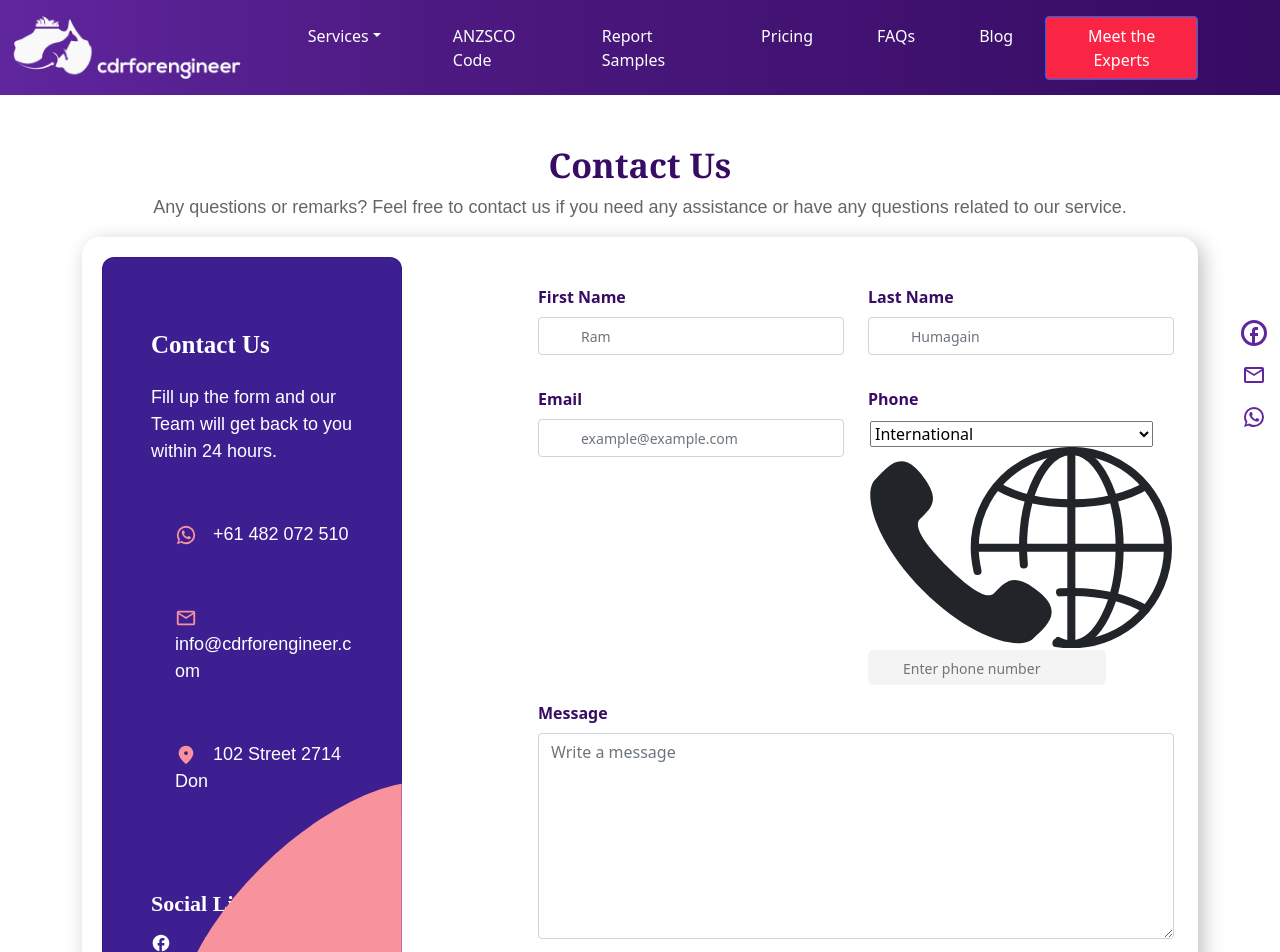
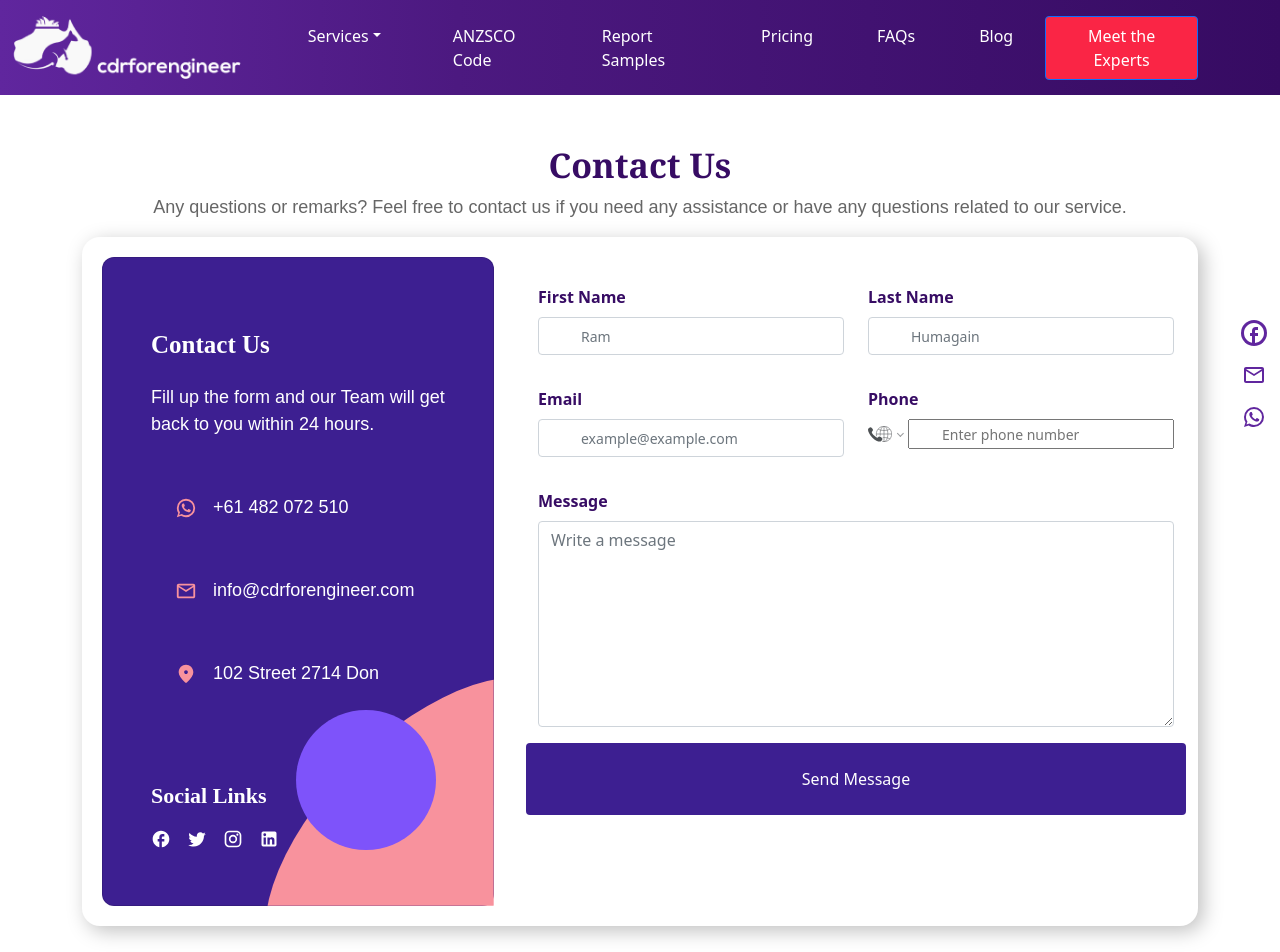
Before and after one commit to binod0233/cdrforengineer_next, a Next.js app: page /contactus in a window 1280 px wide. Shown: the top 952 px of the page. Built offline with nearby package versions, Linux system fonts and the light colour scheme.

Commit message:
git commit -m "PCD-89 update-c"

```diff
--- a/pages/_app.js
+++ b/pages/_app.js
@@ -1,16 +1,15 @@
-import '../styles.css'
-import 'bootstrap/dist/css/bootstrap.css'
-import {useRef,useEffect} from 'react'
-import Head from 'next/head'
-import Header from '../components/Header'
-import Footer from '../components/Footer'
+import "../styles.css";
+import "bootstrap/dist/css/bootstrap.css";
+import { useRef, useEffect } from "react";
+import Head from "next/head";
+import Header from "../components/Header";
+import Footer from "../components/Footer";
 import Socials from "../components/Socials";
 import TakeMeToTop from "../components/TakeMeToTop";
-import TagManager from 'react-gtm-module'
-import { SSRProvider } from 'react-bootstrap';
+import TagManager from "react-gtm-module";
+import { SSRProvider } from "react-bootstrap";
 import Chatra from "@chatra/chatra";
-import Script from 'next/script'
-
+import Script from "next/script";
 
 let config = {
   setup: {
@@ -23,31 +22,29 @@ let config = {
   ID: "yu7tz9shLi6uZn26p",
 };
 
-
 const tagManagerArgs = {
-  gtmId: 'GTM-MH9PVKT'
-}
-
+  gtmId: "GTM-MH9PVKT",
+};
 
 function MyApp({ Component, pageProps }) {
-  useEffect(()=>{
-    TagManager.initialize(tagManagerArgs)
-
-  },[])
+  useEffect(() => {
+    TagManager.initialize(tagManagerArgs);
+  }, []);
   const headScroll = useRef(null);
 
-  const scrollToTop = ()=>{
+  const scrollToTop = () => {
     headScroll.current.scrollIntoView();
-  }
-  useEffect(()=>{
+  };
+  //   useEffect(()=>{
 
-    window.__lc = window.__lc || {};
-    window.__lc.license = 14286585;
-    ;(function(n,t,c){function i(n){return e._h?e._h.apply(null,n):e._q.push(n)}var e={_q:[],_h:null,_v:"2.0",on:function(){i(["on",c.call(arguments)])},once:function(){i(["once",c.call(arguments)])},off:function(){i(["off",c.call(arguments)])},get:function(){if(!e._h)throw new Error("[LiveChatWidget] You can't use getters before load.");return i(["get",c.call(arguments)])},call:function(){i(["call",c.call(arguments)])},init:function(){var n=t.createElement("script");n.async=!0,n.type="text/javascript",n.src="https://cdn.livechatinc.com/tracking.js",t.head.appendChild(n)}};!n.__lc.asyncInit&&e.init(),n.LiveChatWidget=n.LiveChatWidget||e}(window,document,[].slice))
-//     Chatra("init", config);
-// Chatra("pageView");
-  },[])
-  return<SSRProvider>
+  //     window.__lc = window.__lc || {};
+  //     window.__lc.license = 14286585;
+  //     ;(function(n,t,c){function i(n){return e._h?e._h.apply(null,n):e._q.push(n)}var e={_q:[],_h:null,_v:"2.0",on:function(){i(["on",c.call(arguments)])},once:function(){i(["once",c.call(arguments)])},off:function(){i(["off",c.call(arguments)])},get:function(){if(!e._h)throw new Error("[LiveChatWidget] You can't use getters before load.");return i(["get",c.call(arguments)])},call:function(){i(["call",c.call(arguments)])},init:function(){var n=t.createElement("script");n.async=!0,n.type="text/javascript",n.src="https://cdn.livechatinc.com/tracking.js",t.head.appendChild(n)}};!n.__lc.asyncInit&&e.init(),n.LiveChatWidget=n.LiveChatWidget||e}(window,document,[].slice))
+  // //     Chatra("init", config);
+  // // Chatra("pageView");
+  //   },[])
+  return (
+    <SSRProvider>
       <div ref={headScroll}></div>
       <Socials />
       <TakeMeToTop scrollToTop={scrollToTop} />
@@ -55,14 +52,17 @@ function MyApp({ Component, pageProps }) {
         <meta charSet="utf-8" />
         <meta name="viewport" content="width=device-width, initial-scale=1" />
         <meta name="theme-color" content="#000000" />
-    <meta name="google-site-verification" content="KceQ_VgcoIBknsBsN-hHU5QZSLifvhWogYHgEZQYtzo" />
-
+        <meta
+          name="google-site-verification"
+          content="KceQ_VgcoIBknsBsN-hHU5QZSLifvhWogYHgEZQYtzo"
+        />
       </Head>
 
-  <Header scrollToTop={scrollToTop}/>
+      <Header scrollToTop={scrollToTop} />
       <Component {...pageProps} />
-  <Footer/>
+      <Footer />
     </SSRProvider>
+  );
 }
 
-export default MyApp
+export default MyApp;
--- a/pages/contactus.js
+++ b/pages/contactus.js
@@ -1,29 +1,35 @@
 import React from "react";
-import Head from 'next/head'
-import {useRouter} from 'next/router'
+import Head from "next/head";
+import { useRouter } from "next/router";
 import { Card, Container, Row, Button } from "react-bootstrap";
 import PurpleHeading from "../components/PurpleHeading";
 import TextParagraph from "../components/TextParagraph";
 import ContactUsForm from "../components/Contactus/ContactUsForm";
-import FacebookOutlinedIcon from '@mui/icons-material/FacebookOutlined';
-import EmailOutlinedIcon from '@mui/icons-material/EmailOutlined';
-import WhatsAppIcon from '@mui/icons-material/WhatsApp';
-import FmdGoodRoundedIcon from '@mui/icons-material/FmdGoodRounded';
-import TwitterIcon from '@mui/icons-material/Twitter';
-import InstagramIcon from '@mui/icons-material/Instagram';
-import LinkedInIcon from '@mui/icons-material/LinkedIn';
+import FacebookOutlinedIcon from "@mui/icons-material/FacebookOutlined";
+import EmailOutlinedIcon from "@mui/icons-material/EmailOutlined";
+import WhatsAppIcon from "@mui/icons-material/WhatsApp";
+import FmdGoodRoundedIcon from "@mui/icons-material/FmdGoodRounded";
+import TwitterIcon from "@mui/icons-material/Twitter";
+import InstagramIcon from "@mui/icons-material/Instagram";
+import LinkedInIcon from "@mui/icons-material/LinkedIn";
+import { MonetizationOn } from "@mui/icons-material";
 
 const ContactUs = () => {
-  const router = useRouter()
-  const canonicalUrl = (`https://www.cdrforengineer.com` + (router.asPath === "/" ? "": router.asPath)).split("?")[0];
+  const router = useRouter();
+  const canonicalUrl = (
+    `https://www.cdrforengineer.com` +
+    (router.asPath === "/" ? "" : router.asPath)
+  ).split("?")[0];
 
   return (
     <Container>
       <Head>
         <title>Contact Us | CDR For Engineer</title>
-      <meta name='description' content='We are available 24 hours 7 days and you can reach to us through different medium like phone email  | CDR For Engineer'/>
+        <meta
+          name="description"
+          content="We are available 24 hours 7 days and you can reach to us through different medium like phone email  | CDR For Engineer"
+        />
         <link rel="canonical" href={canonicalUrl} />
-
       </Head>
       <PurpleHeading title="Contact Us" />
       <TextParagraph
@@ -41,7 +47,7 @@ const ContactUs = () => {
           }}
         >
           <div className="d-flex contactUsFull">
-            <div  style={{ flex: "0.4" }} className="p-1 contactUsHalf">
+            <div style={{ flex: "0.4" }} className="p-1 contactUsHalf">
               <Card
                 className="p-md-5 p-2"
                 style={{ background: "#3D1F91", borderRadius: "12px" }}
@@ -59,6 +65,17 @@ const ContactUs = () => {
                     bottom: "-30px",
                     right: "-130px",
                     transform: "rotate(-45deg)",
+                  }}
+                ></div>
+                <div
+                  className="position-absolute contactUsDesignBubble"
+                  style={{
+                    height: "140px",
+                    width: "140px",
+                    background: "#7E53FA",
+                    borderRadius: "70px",
+                    bottom: "55px",
+                    right: "57px",
                   }}
                 ></div>
                 <h1
@@ -94,8 +111,10 @@ const ContactUs = () => {
                     fontFamily: "Arial",
                   }}
                 >
-                  <WhatsAppIcon className="me-3" style={{color: "#F8929D", fontSize: "22px" }}/>
-
+                  <WhatsAppIcon
+                    className="me-3"
+                    style={{ color: "#F8929D", fontSize: "22px" }}
+                  />
                   +61 482 072 510
                 </p>
 
@@ -107,8 +126,10 @@ const ContactUs = () => {
                     fontFamily: "Arial",
                   }}
                 >
-                  <EmailOutlinedIcon  className='me-3' style={{ color: "#F8929D", fontSize: "22px" }}/>
-
+                  <EmailOutlinedIcon
+                    className="me-3"
+                    style={{ color: "#F8929D", fontSize: "22px" }}
+                  />
                   info@cdrforengineer.com
                 </p>
 
@@ -120,9 +141,10 @@ const ContactUs = () => {
                     fontFamily: "Arial",
                   }}
                 >
-                  <FmdGoodRoundedIcon className="me-3"
-                    style={{ color: "#F8929D", fontSize: "22px" }}/>
-
+                  <FmdGoodRoundedIcon
+                    className="me-3"
+                    style={{ color: "#F8929D", fontSize: "22px" }}
+                  />
                   102 Street 2714 Don
                 </p>
 
@@ -139,36 +161,71 @@ const ContactUs = () => {
                 </h1>
                 <Row>
                   <div className="d-flex flex-row my-2">
-                    <FacebookOutlinedIcon style={{
-                        fontSize: "20px",
-                        color: "white",
-                        cursor: "pointer",
-                      }} className='me-3'/>
-                   <TwitterIcon  style={{
+                    <a
+                      href="https://www.facebook.com/cdrforengineer001"
+                      target="_blank"
+                      rel="noreferrer"
+                      style={{ textDecoration: "none", color: "white" }}
+                    >
+                      <FacebookOutlinedIcon
+                        style={{
                           fontSize: "20px",
                           color: "white",
                           cursor: "pointer",
                         }}
-                      className='mx-3'/>
-                    <InstagramIcon style={{
+                        className="me-2"
+                      />
+                    </a>
+                    <a
+                      href="https://twitter.com/"
+                      target="_blank"
+                      rel="noreferrer"
+                      style={{ textDecoration: "none", color: "white" }}
+                    >
+                      <TwitterIcon
+                        style={{
                           fontSize: "20px",
                           color: "white",
                           cursor: "pointer",
                         }}
-                      className="mx-3"
+                        className="mx-2"
                       />
-<LinkedInIcon style={{
+                    </a>
+                    <a
+                      href="https://www.instagram.com/cdrforengineer/"
+                      target="_blank"
+                      rel="noreferrer"
+                      style={{ textDecoration: "none", color: "white" }}
+                    >
+                      <InstagramIcon
+                        style={{
                           fontSize: "20px",
                           color: "white",
                           cursor: "pointer",
                         }}
-                      className="mx-3"/>
-
+                        className="mx-2"
+                      />
+                    </a>
+                    <a
+                      href="https://www.facebook.com/cdrforengineer001"
+                      target="_blank"
+                      rel="noreferrer"
+                      style={{ textDecoration: "none", color: "white" }}
+                    >
+                      <LinkedInIcon
+                        style={{
+                          fontSize: "20px",
+                          color: "white",
+                          cursor: "pointer",
+                        }}
+                        className="mx-2"
+                      />
+                    </a>
                   </div>
                 </Row>
               </Card>
             </div>
-            <div     style={{ flex: "0.6" }} className="px-4 contactUsHalf">
+            <div style={{ flex: "0.6" }} className="px-4 contactUsHalf">
               <ContactUsForm />
             </div>
           </div>
@@ -188,9 +245,15 @@ const ContactUs = () => {
                 paddingLeft: "20px",
               }}
             >
-              {" "}
-              <WhatsAppIcon className='me-2'/>
+              <a
+                href="https://api.whatsapp.com/send?phone=61482072510"
+                target="_blank"
+                rel="noreferrer"
+                style={{ textDecoration: "none", color: "white" }}
+              >
+                <WhatsAppIcon className="me-2" />
                 Whatsapp
+              </a>
             </Button>
             <Button
               className="mx-3"
@@ -208,7 +271,7 @@ const ContactUs = () => {
                 rel="noreferrer"
                 style={{ textDecoration: "none", color: "white" }}
               >
-                          <FacebookOutlinedIcon className='m-1'/>
+                <FacebookOutlinedIcon className="m-1" />
                 Facebook
               </a>
             </Button>
--- a/styles.css
+++ b/styles.css
@@ -1,8 +1,7 @@
-
 /* App js page */
- * body html{
-  margin:0 ;
-  padding: 0 ;
+* body html {
+  margin: 0;
+  padding: 0;
 }
 
 .contactUsFormLabel {
@@ -17,10 +16,9 @@
 .blogsTabsTitle:hover {
   color: rgb(170, 153, 223) !important;
 }
-.css-16eb2bn{
+.css-16eb2bn {
   background-color: #370c64 !important;
 }
-
 
 @media screen and (max-width: 540px) {
   * html body {
@@ -51,7 +49,7 @@
   ) !important;
   min-height: 40rem;
   overflow: hidden;
-    font-family: Cambria, Cochin, Georgia, Times, 'Times New Roman', serif;
+  font-family: Cambria, Cochin, Georgia, Times, "Times New Roman", serif;
 }
 .formSubmitButton {
   background-color: #fa2545;
@@ -74,12 +72,12 @@
   .formContainer {
     margin-bottom: 10px;
   }
-    .formContainerDiv{
-      width:90% !important;
+  .formContainerDiv {
+    width: 90% !important;
   }
 }
 
-  .PhoneInputCountry {
+/* .PhoneInputCountry {
   padding: 2px;
 }
 .PhoneInputInput {
@@ -89,7 +87,7 @@
   background-color: #f4f4f4 !important;
   padding-left: 5px;
   border-radius: 5px;
-  }
+} */
 .acceptedBackgrounded {
   background: linear-gradient(
     90deg,
@@ -161,7 +159,6 @@
   font-weight: 400;
   font-size: 18px;
 }
-
 
 .takeHelpParagraph {
   font-family: Arial;
@@ -294,13 +291,12 @@
   .whatClientSayName {
     margin-top: 45px !important;
   }
-    .onTimeDelivery{
+  .onTimeDelivery {
     margin-left: 0 !important;
-      width:100% !important;
-      height:fit-content !important
+    width: 100% !important;
+    height: fit-content !important;
   }
 }
-
 
 .container {
   padding: 0 2rem;
@@ -386,7 +382,6 @@
   border: 1px solid #eaeaea;
   border-radius: 10px;
   transition: color 0.15s ease, border-color 0.15s ease;
-    max-width: 300px;
 }
 
 .card:hover,
@@ -448,7 +443,7 @@
   text-decoration: none;
   color: #60269e;
   cursor: pointer;
-    background:#60269e;
+  background: #60269e;
 }
 .iconContainer:hover {
   color: #60269e;
@@ -498,36 +493,31 @@
   ) !important;
 }
 
-
-  .headerDropdownRows{
-    color:white;
-    font-size:13px
+.headerDropdownRows {
+  color: white;
+  font-size: 13px;
 }
-  .headerDropdownList{
-    display:flex;
+.headerDropdownList {
+  display: flex;
   flex-direction: column;
 }
-  .headerDropdownLink{
+.headerDropdownLink {
   text-decoration: none;
-    color:white;
+  color: white;
   font-weight: 400;
   z-index: 99;
-
 }
-  .headerDropdownLink:hover{
-    color:white;
-
+.headerDropdownLink:hover {
+  color: white;
 }
-  .tooltip1:hover .headerAnzsco{
+.tooltip1:hover .headerAnzsco {
   visibility: visible !important;
 }
 
-  .navbar-toggler{
-    border:2px solid white !important;
-    color:white;
+.navbar-toggler {
+  border: 2px solid white !important;
+  color: white;
 }
-
-
 
 .navbar-expand-lg .navbar-nav .dropdown-menu {
   background: #60269e;
@@ -552,30 +542,26 @@
     width: "100px";
     height: "40px";
   }
-    .headerAnzsco{
+  .headerAnzsco {
     margin-left: -60px !important;
-      width:300px !important;
+    width: 300px !important;
     height: fit-content !important;
     font-size: 10px !important;
-
   }
-    .headerDropdownRows{
+  .headerDropdownRows {
     font-size: 12px !important;
   }
-    .headerDropdownLink{
+  .headerDropdownLink {
     font-size: 8px !important;
-
   }
-    .headerDropdownList{
+  .headerDropdownList {
     font-size: 8px !important;
-
   }
   .nav-item {
     background: #60269e !important;
   }
-    .navbar-nav{
+  .navbar-nav {
     background: #60269e !important;
-
   }
   .navbar-brand > img {
     width: "100%";
@@ -629,7 +615,7 @@
   font-size: 18px;
 }
 @media screen and (max-width: 540px) {
-    .allFooter{
+  .allFooter {
     padding-top: 0;
   }
   .footerServices {
@@ -647,11 +633,11 @@
   .upperFooter {
     font-size: 10px;
   }
-    .footerImage{
-      height:70px !important;
+  .footerImage {
+    height: 70px !important;
     margin-left: -10px !important;
   }
-    .footerServicesTitle{
+  .footerServicesTitle {
     margin-top: 40px !important;
   }
 }
@@ -663,36 +649,28 @@
   height: 320px;
 }
 
-
-
-  a{
+a {
   color: white !important;
   text-decoration: none !important;
 }
 
-
 /* 404 page */
 
-
 @media screen and (max-width: 600px) {
-
-  .a404{
+  .a404 {
     font-size: 30px !important;
-      margin-top: 30px ;
+    margin-top: 30px;
   }
-  .sorry{
+  .sorry {
     font-size: 15px !important;
   }
 
-  .link{
+  .link {
     font-size: 10px !important;
   }
 }
 
-
-
 /* //Specific anzo code */
-
 
 /* .occupationListItem:hover{
   background-color: #925DC9 !important;
@@ -709,7 +687,6 @@
     font-size: 10px !important;
   }
 }
-
 
 /* FAQ Page*/
 
@@ -743,15 +720,12 @@
   color: white !important;
   border: 2px solid #370c64 !important;
   background-color: transparent !important;
-
 }
-.accordion-header{
+.accordion-header {
   background-color: transparent !important;
-
 }
-.accordion-button{
+.accordion-button {
   background-color: transparent !important;
-
 }
 
 .accordion-item:first-of-type .accordion-button {
@@ -761,8 +735,6 @@
   border-radius: 10px;
 }
 
-
-
 /* Pricing Page */
 
 .featuresTitle {
@@ -771,20 +743,20 @@
   background-color: none;
   border-radius: 10px 10px 10px 0px;
 }
-.orderNowButton:hover{
+.orderNowButton:hover {
   transform: scale(1.01);
 }
-.pricingViewFeaturesButton:active{
-outline:none !important;
-border:none !important;
+.pricingViewFeaturesButton:active {
+  outline: none !important;
+  border: none !important;
 }
-.pricingViewFeaturesButton.active{
-  outline:none !important;
-  border:none !important;
+.pricingViewFeaturesButton.active {
+  outline: none !important;
+  border: none !important;
 }
-  .pricingViewFeaturesButton{
-  outline:none !important;
-  border:none !important;
+.pricingViewFeaturesButton {
+  outline: none !important;
+  border: none !important;
 }
 .featuresTitle1 {
   clip-path: polygon(0 0, 100% 0, 100% 87%, 58% 87%, 53% 95%, 47% 87%, 0 87%);
@@ -871,32 +843,32 @@ border:none !important;
 
   background-color: #40116f;
 }
-.colBottom1:hover{
+.colBottom1:hover {
   transform: scale(1.03);
 }
-.colBottom2:hover{
+.colBottom2:hover {
   transform: scale(1.03);
 }
-.colBottom3:hover{
+.colBottom3:hover {
   transform: scale(1.03);
 }
-.colBottom4:hover{
+.colBottom4:hover {
   transform: scale(1.03);
 }
-.displayMobieScreen{
-  display:none;
+.displayMobieScreen {
+  display: none;
 }
 @media screen and (max-width: 540px) {
   .pricingTableContainer {
     width: 380px;
     overflow-x: scroll;
-    display:none
+    display: none;
   }
-  .pricingFirst{
-    background-color: #FFAD05;
+  .pricingFirst {
+    background-color: #ffad05;
   }
-  .displayMobieScreen{
-    display:block
+  .displayMobieScreen {
+    display: block;
   }
   .featuresTitle {
     clip-path: polygon(0 0, 100% 0, 100% 87%, 58% 87%, 53% 95%, 47% 87%, 0 87%);
@@ -1020,10 +992,7 @@ border:none !important;
   }
 }
 
-
-
 /*  CDR Writing */
-
 
 .cdrWritingP {
   color: #666666;
@@ -1095,10 +1064,7 @@ border:none !important;
   }
 }
 
-
-
 /* Plagiarism checking and removal  */
-
 
 .WhyCDRCard {
   box-shadow: 0px 2px 4px rgba(0, 0, 0, 0.25);
@@ -1113,16 +1079,10 @@ border:none !important;
   background-color: #fa2545;
 }
 
-
 @media screen and (max-width: 540px) {
-
 }
 
-
-
-
 /*  summary page */
-
 
 .whyChooseCdrCard {
   border-radius: 15px;
@@ -1131,25 +1091,22 @@ border:none !important;
   z-index: -1;
 }
 
-
-
 /*  Sample Card */
 
 input::-webkit-input-placeholder {
   padding-left: 30px;
   font-size: 14px;
 }
-.viewSampleContainer:hover{
-  background: #FA2545 !important;
+.viewSampleContainer:hover {
+  background: #fa2545 !important;
 }
 
-
-.sampleCodeContainer:hover{
-  background: #0EAF00 !important;
-  color:white !important
+.sampleCodeContainer:hover {
+  background: #0eaf00 !important;
+  color: white !important;
 }
-.whyRelyCards:hover{
-  background: #E77433 !important;
+.whyRelyCards:hover {
+  background: #e77433 !important;
 }
 
 @media screen and (max-width: 540px) {
@@ -1158,22 +1115,17 @@ input::-webkit-input-placeholder {
   }
 }
 
-
-
 /* Specific sample  */
-
 
 .ourFeaturesCard {
   box-shadow: 0px 2px 4px rgba(0, 0, 0, 0.25);
   border-radius: 15px;
 }
-.ourFeaturesList:hover{
-    background-color:
-    #FA2545;
-    border-radius:10px;
-    color:white
+.ourFeaturesList:hover {
+  background-color: #fa2545;
+  border-radius: 10px;
+  color: white;
 }
-
 
 /* Fancy Tabs  */
 .tabContainer {
@@ -1185,8 +1137,8 @@ input::-webkit-input-placeholder {
 }
 
 @media screen and (max-width: 540px) {
-  .displayDesktopScreen{
-    display:none !important
+  .displayDesktopScreen {
+    display: none !important;
   }
   .tabContainer {
     font-size: 10px;
@@ -1204,22 +1156,22 @@ input::-webkit-input-placeholder {
     margin-top: -20px;
     padding-bottom: 20px;
   }
-  .contactUsFull{
+  .contactUsFull {
     flex-direction: column;
   }
-  .contactUsHalf{
-    flex:1 !important
+  .contactUsHalf {
+    flex: 1 !important;
   }
-  .contactUsDesignBubble{
-    display:none
+  .contactUsDesignBubble {
+    display: none;
   }
-  .PhoneInputCountrySelect{
-    width:20px !important
+  /* .PhoneInputCountrySelect {
+    width: 20px !important;
   }
-  .PhoneInputCountryIconImg{
-    width:20px !important;
+  .PhoneInputCountryIconImg {
+    width: 20px !important;
     height: 20px !important;
+  } */
+  /* .PhoneInputInput {
+  } */
 }
-  .PhoneInputInput{
-  }
-}
--- a/styles/Hero.module.css
+++ b/styles/Hero.module.css
@@ -7,7 +7,7 @@
   ) !important;
   min-height: 40rem;
   overflow: hidden;
-  font-family: Cambria, Cochin, Georgia, Times, 'Times New Roman', serif;
+  font-family: Cambria, Cochin, Georgia, Times, "Times New Roman", serif;
 }
 .formSubmitButton {
   background-color: #fa2545;
@@ -30,12 +30,12 @@
   .formContainer {
     margin-bottom: 10px;
   }
-  .formContainerDiv{
-    width:90% !important;
+  .formContainerDiv {
+    width: 90% !important;
   }
 }
 
-.PhoneInputCountry {
+/* .PhoneInputCountry {
   padding: 2px;
 }
 .PhoneInputInput {
@@ -45,4 +45,4 @@
   background-color: #f4f4f4 !important;
   padding-left: 5px;
   border-radius: 5px;
-}
+} */
```
Also changed, not shown: components/Contactus/ContactUsForm.js (+6 -1 lines). Lines whose indentation alone changed are shown as unchanged.
